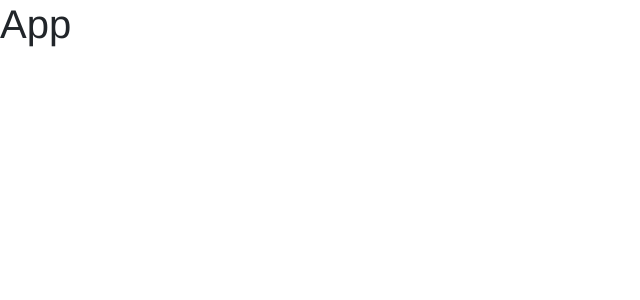
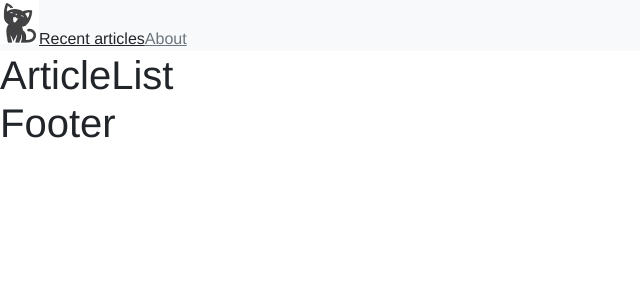
Before and after one commit to michalkvr/react-blog, a React (Vite) app: page /recent-articles in a window 1280 px wide. Shown: the top 300 px of the page, without its empty margins (0-640 px from the left). Built offline with nearby package versions, Linux system fonts and the light colour scheme.

Commit message:
feat: added routing with layout and navigation

```diff
--- a/package.json
+++ b/package.json
@@ -8,12 +8,14 @@
     "build": "tsc && vite build",
     "preview": "vite preview",
     "format": "prettier --write src/**/*.ts{,x}",
-    "lint": "tsc --noEmit && eslint --fix src/**/*.ts{,x}",
+    "lint": "eslint --fix src/**/*.ts{,x}",
     "prepare": "husky install"
   },
   "dependencies": {
     "react": "^18.2.0",
-    "react-dom": "^18.2.0"
+    "react-axios": "^2.0.6",
+    "react-dom": "^18.2.0",
+    "react-router-dom": "^6.9.0"
   },
   "devDependencies": {
     "@commitlint/cli": "^17.4.4",
--- a/src/App.tsx
+++ b/src/App.tsx
@@ -1,7 +1,24 @@
+import { Route, Routes } from 'react-router-dom';
+import Layout from './components/Layout';
+import routes from './constants/routes';
+import AboutPage from './pages/AboutPage';
+import RecentArticlesPage from './pages/RecentArticlesPage';
+
 import './styles/app.scss';
 
 function App() {
-  return <div className="App">App</div>;
+  return (
+    <Routes>
+      <Route path="/" element={<Layout />}>
+        <Route
+          index
+          path={routes.recentArticles}
+          element={<RecentArticlesPage />}
+        />
+        <Route path={routes.about} element={<AboutPage />} />
+      </Route>
+    </Routes>
+  );
 }
 
 export default App;
--- /dev/null
+++ b/src/components/Footer/index.tsx
@@ -0,0 +1,5 @@
+function Footer() {
+  return <>Footer</>;
+}
+
+export default Footer;
--- /dev/null
+++ b/src/components/Header/index.tsx
@@ -0,0 +1,44 @@
+import { NavLink } from 'react-router-dom';
+import routes from '~/constants/routes';
+
+import logo from '~/assets/logo.webp';
+
+import styles from './styles.module.scss';
+
+const menuItems = [
+  {
+    label: 'Recent articles',
+    href: routes.recentArticles,
+  },
+  {
+    label: 'About',
+    href: routes.about,
+  },
+];
+
+function Header() {
+  return (
+    <header className={styles.header}>
+      <div className={styles.wrapper}>
+        <nav>
+          <a href={routes.home} className={styles.logo}>
+            <img src={logo} alt="" />
+          </a>
+          {menuItems.map((item) => (
+            <NavLink
+              key={item.href}
+              to={item.href}
+              className={({ isActive }) =>
+                isActive ? `${styles.active} ${styles.link}` : styles.link
+              }
+            >
+              {item.label}
+            </NavLink>
+          ))}
+        </nav>
+      </div>
+    </header>
+  );
+}
+
+export default Header;
--- /dev/null
+++ b/src/components/Header/styles.module.scss
@@ -0,0 +1,17 @@
+@import '~/styles/variables';
+@import '~/styles/mixins';
+
+.header {
+  @include text-1;
+  background-color: $color-bg-secondary;
+  color: $color-text-secondary;
+}
+
+.link {
+  @include hover;
+  color: $color-text-secondary;
+}
+
+.active {
+  color: $color-text-primary;
+}
--- /dev/null
+++ b/src/components/Layout/index.tsx
@@ -0,0 +1,15 @@
+import { Outlet } from 'react-router-dom';
+import Header from '../Header';
+import Footer from '../Footer';
+
+function Layout() {
+  return (
+    <>
+      <Header />
+      <Outlet />
+      <Footer />
+    </>
+  );
+}
+
+export default Layout;
--- /dev/null
+++ b/src/constants/routes.ts
@@ -0,0 +1,5 @@
+export default {
+  home: '/recent-articles',
+  recentArticles: '/recent-articles',
+  about: '/about',
+};
--- /dev/null
+++ b/src/features/articles/components/ArticleList/index.tsx
@@ -0,0 +1,5 @@
+function ArticleList() {
+  return <>ArticleList</>;
+}
+
+export default ArticleList;
--- a/src/main.tsx
+++ b/src/main.tsx
@@ -1,9 +1,12 @@
 import React from 'react';
 import ReactDOM from 'react-dom/client';
+import { BrowserRouter } from 'react-router-dom';
 import App from './App';
 
 ReactDOM.createRoot(document.getElementById('root') as HTMLElement).render(
   <React.StrictMode>
-    <App />
+    <BrowserRouter>
+      <App />
+    </BrowserRouter>
   </React.StrictMode>
 );
--- /dev/null
+++ b/src/pages/AboutPage/index.tsx
@@ -0,0 +1,5 @@
+function AboutPage() {
+  return <main>AboutPage</main>;
+}
+
+export default AboutPage;
--- /dev/null
+++ b/src/pages/RecentArticlesPage/index.tsx
@@ -0,0 +1,11 @@
+import ArticleList from '../../features/articles/components/ArticleList';
+
+function RecentArticlesPage() {
+  return (
+    <main>
+      <ArticleList />
+    </main>
+  );
+}
+
+export default RecentArticlesPage;
```
Also changed, not shown: .eslintrc.json, src/assets/logo.webp (added), 1 other file (tests, documents, lock files or other folders).
